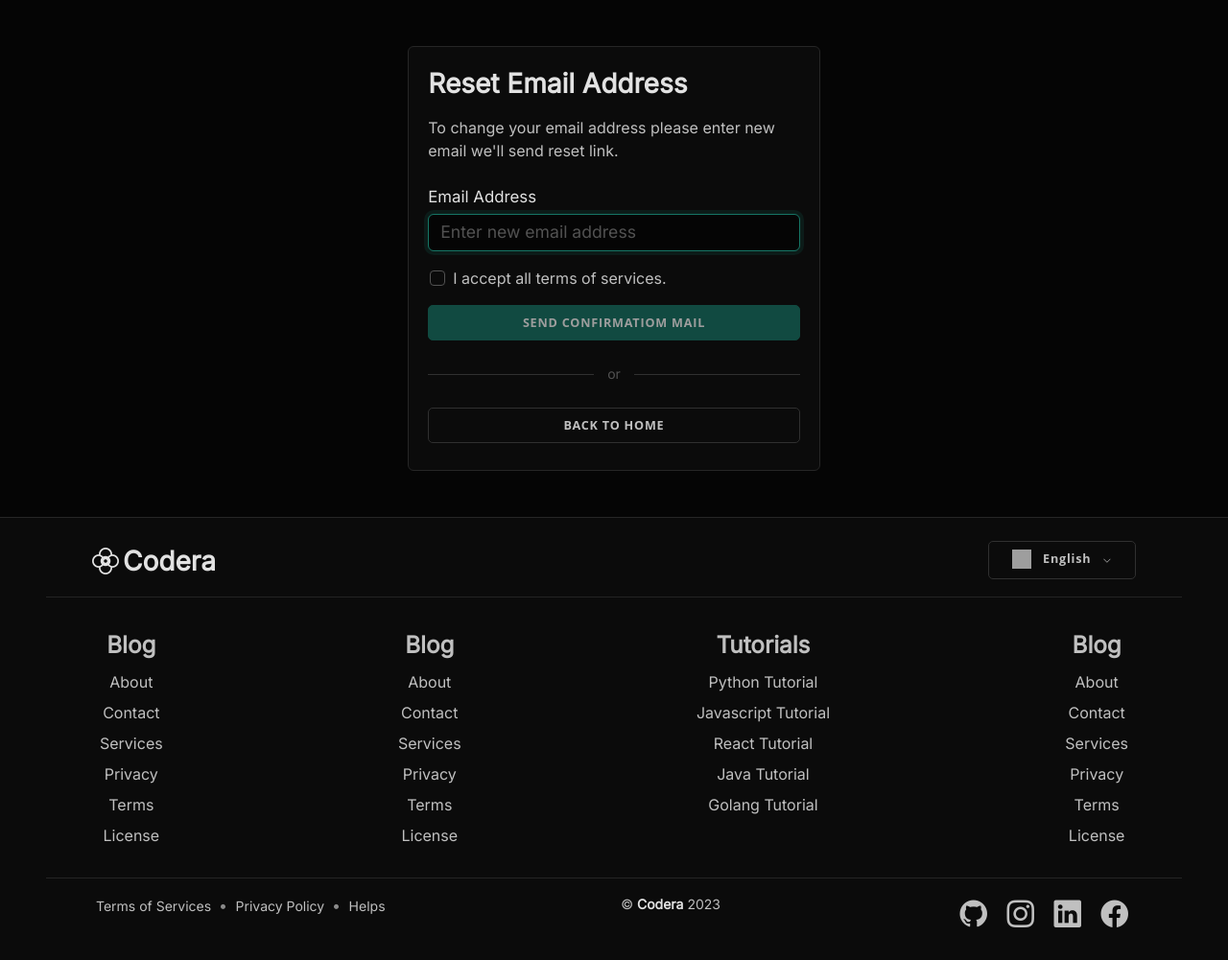
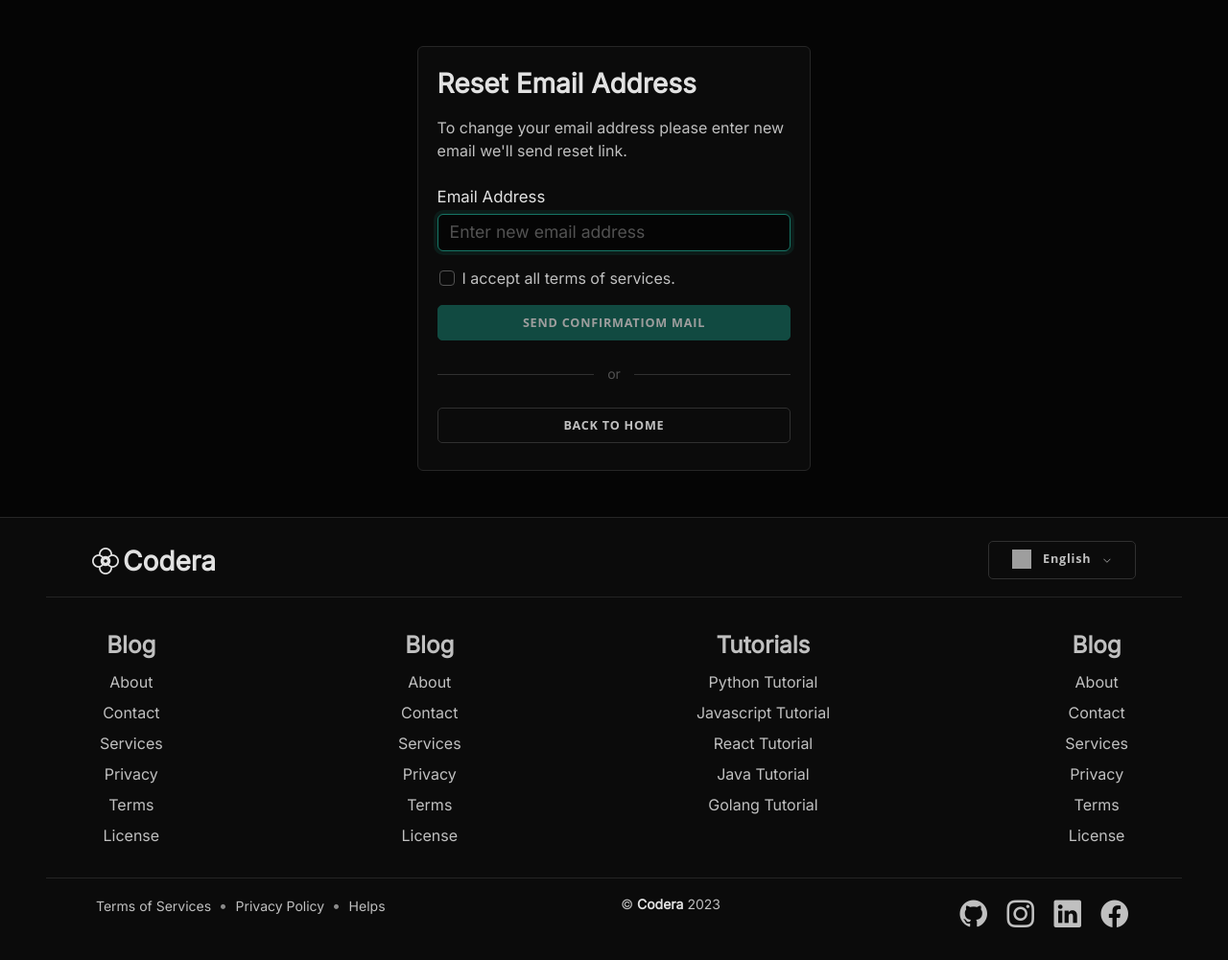
Before and after one commit to anuraagnagar/codera, a Flask app: template flask_blog/templates/auth/resetemail.html in a window 1280 px wide. Shown: the part 59-1060 px from the top of the page at 96% size. Run offline with Flask 3, Linux system fonts and the light colour scheme; the template is opened without the code that fills it: values that come from a table or form of the project are taken from there, others are empty; parts of the project's set-up code (start-up, migrations or seed data) failed here and were passed over; some libraries are stand-ins or nearby versions; grey boxes are pictures that could not be loaded.

Commit message:
style: improve HTML formatting and CSS styles for UI.

```diff
--- a/flask_blog/templates/auth/resetemail.html
+++ b/flask_blog/templates/auth/resetemail.html
@@ -4,7 +4,7 @@
 
 <!-- page content-->
 <div class="my-4 my-md-5">
-    <div class="container px-1 px-md-4">
+    <div class="container px-1 px-md-5">
         <div class="row">
             <section class="col-xsm-12 col-sm-9 col-md-8 col-lg-6 col-xl-5 px-2">
                 <div class="card">
```
